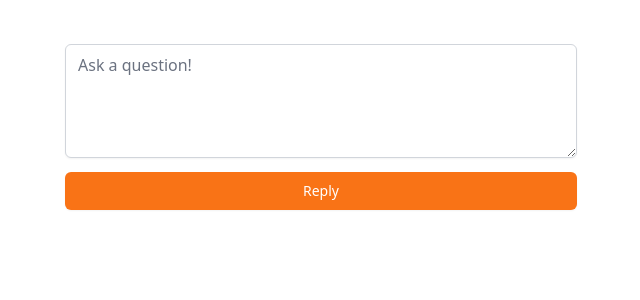
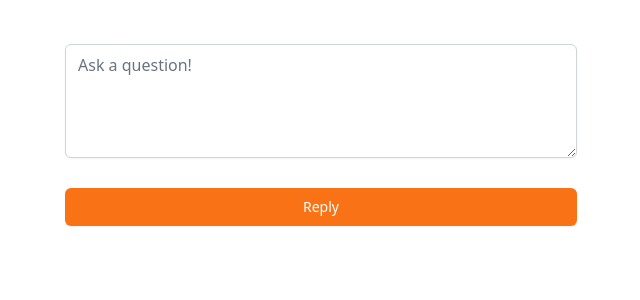
Before and after one commit to s570908/carrot-market-practice, a Next.js app: page /community/write in a window 1280 px wide. Shown: the top 300 px of the page, without its empty margins (319-959 px from the left). Built offline with nearby package versions, Linux system fonts and the light colour scheme.

Commit message:
TextArea 컴포넌트를 만들었다. 이것을community/write에 적용하였다.

```diff
--- /dev/null
+++ b/components/Textarea.tsx
@@ -0,0 +1,21 @@
+interface TextAreaProps {
+  name?: string;
+  label?: string;
+  [key: string]: any;
+}
+
+const TextArea = ({ name, label, ...rest }: TextAreaProps) => {
+  return (
+    <div>
+      <label htmlFor={name}>{label}</label>
+      <textarea
+        {...rest}
+        id={name}
+        rows={4}
+        className="focus:border-1 mt-1 w-full rounded-md border-gray-300 shadow-sm focus:border-orange-500 focus:ring-1 focus:ring-orange-500"
+      />
+    </div>
+  );
+};
+
+export default TextArea;
--- a/pages/community/write.tsx
+++ b/pages/community/write.tsx
@@ -1,17 +1,13 @@
+import Button from "@components/Button";
+import TextArea from "@components/Textarea";
 import type { NextPage } from "next";
 
 const Write: NextPage = () => {
   return (
     <div className="px-4 py-10">
       <div className="px-4">
-        <textarea
-          rows={4}
-          placeholder="Ask a question!"
-          className="focus:border-1 mt-1 w-full rounded-md border-gray-300 shadow-sm focus:border-orange-500 focus:ring-1 focus:ring-orange-500"
-        />
-        <button className="mt-2 w-full rounded-md border border-transparent bg-orange-500 px-4 py-2 text-sm font-medium text-white shadow-sm hover:bg-orange-600 focus:outline-none focus:ring-2 focus:ring-orange-500 focus:ring-offset-2">
-          Reply
-        </button>
+        <TextArea placeholder="Ask a question!" />
+        <Button text="Reply" />
       </div>
     </div>
   );
```
